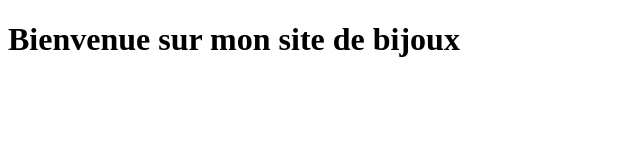
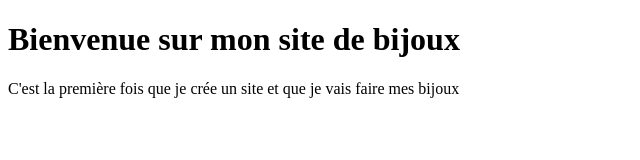
Before and after one commit to LaetitiaPerle/mon-site-bijoux, a plain HTML site: page index.html in a window 1280 px wide. Shown: the whole page, without its empty margins (0-640 px from the left). Drawn offline with Linux system fonts and the light colour scheme.

Commit message:
C'est la première fois que je crée un site

```diff
--- a/index.html
+++ b/index.html
@@ -1 +1,3 @@
-<!DOCTYPE html> <html> <head> <title>Mon Site Bijoux</title> </head> <body> <h1>Bienvenue sur mon site de bijoux</h1> </body> </html>
+<!DOCTYPE html> <html> <head> <title>Mon Site Bijoux</title> </head> <body> <h1>Bienvenue sur mon site de bijoux</h1> </body> </html> <body><p> C'est la première fois que je crée un site et que je vais faire mes bijoux </p></p>
+
+</body>
```
